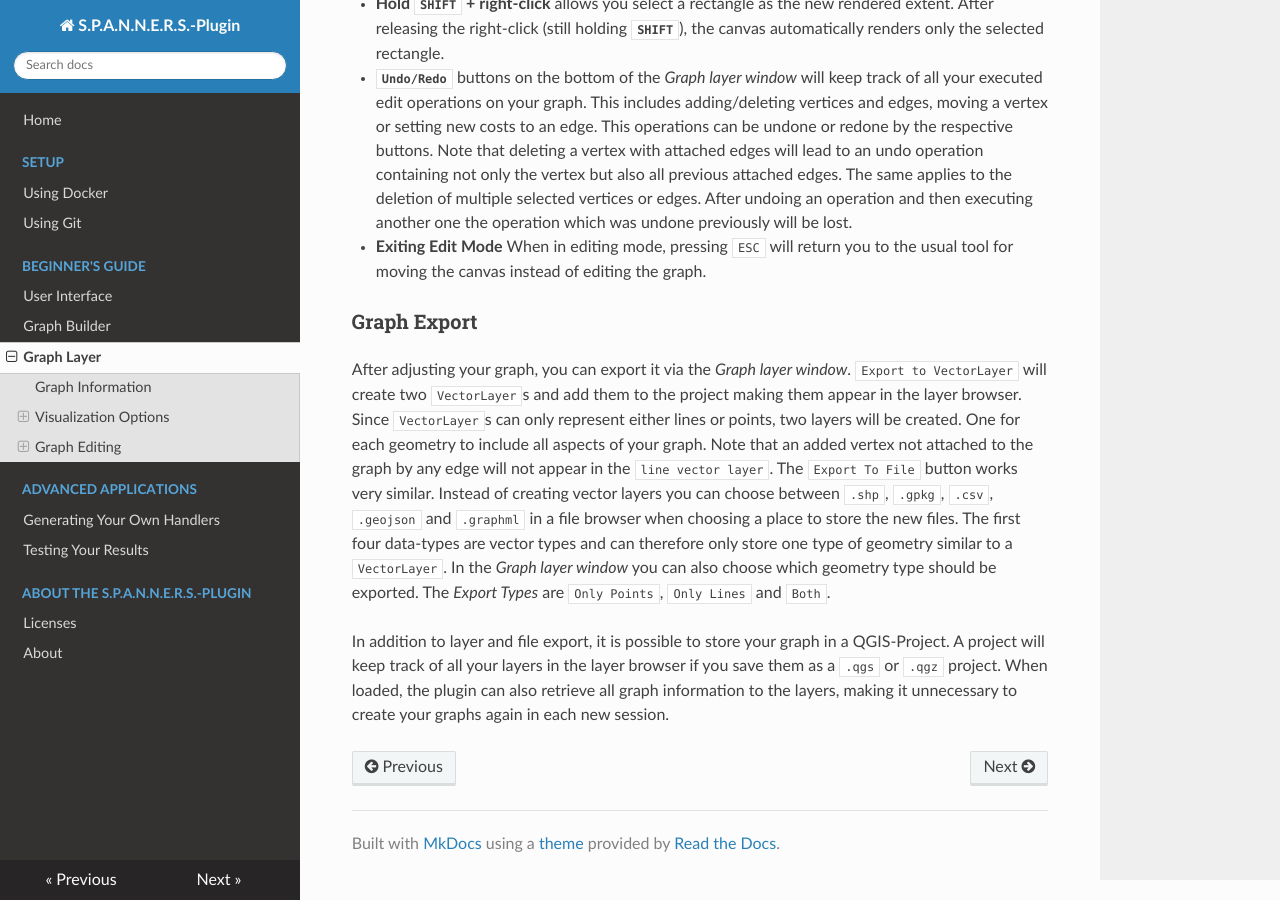
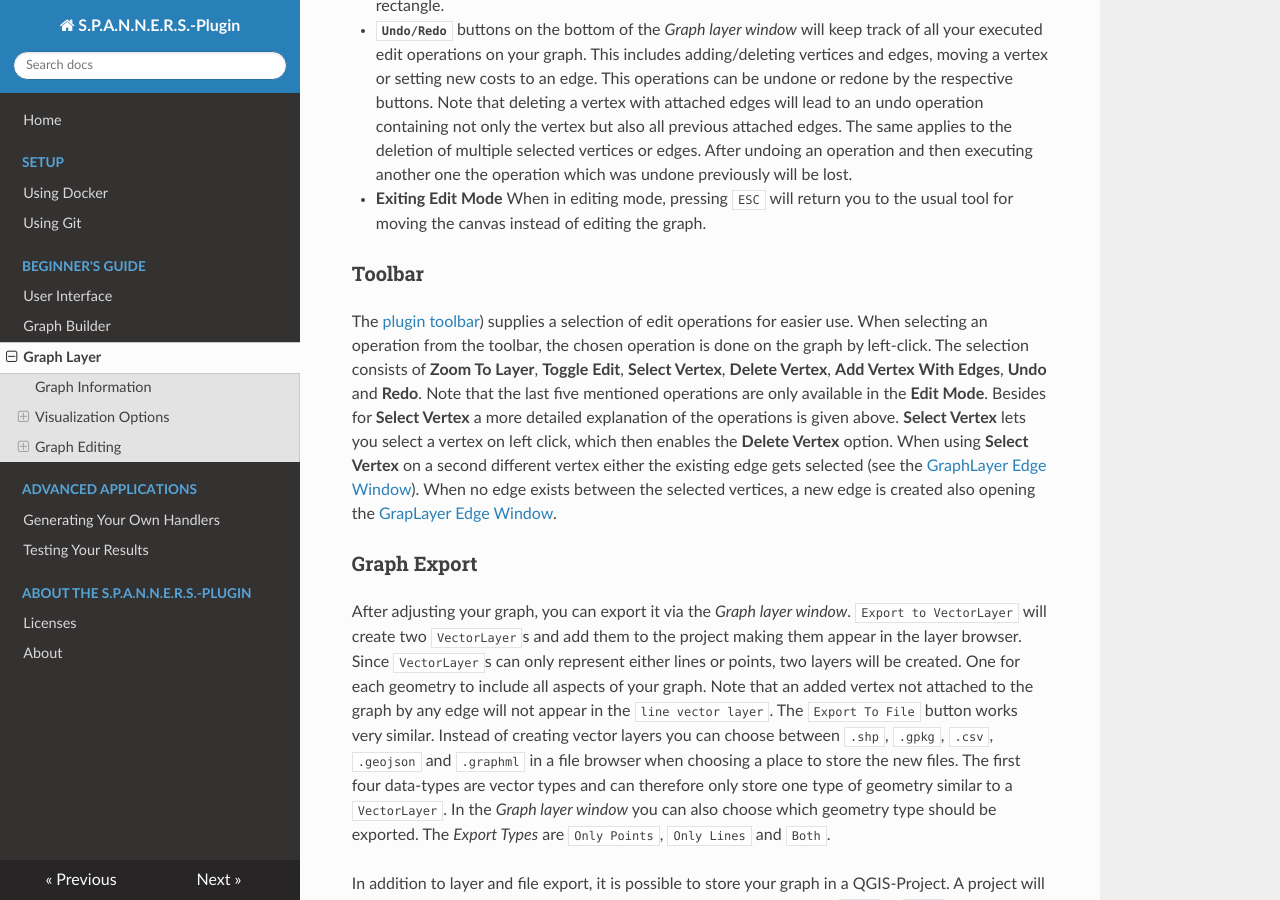
Before and after one commit to S-P-A-N-N-E-R-S/HandbookWebsite, an MkDocs documentation site: the page built from docs/graphlayer.md, in a window 1280 px wide and 900 px high, scrolled down 3564 px. Built offline with MkDocs 1.6.1, drawn with Linux system fonts in a browser that asks for light colours; nearby versions of some CDN libraries; some of the changed text lies outside the part shown.

Commit message:
Add information about plugin toolbar

```diff
--- a/docs/graphlayer.md
+++ b/docs/graphlayer.md
@@ -86,6 +86,9 @@
 
 - __Exiting Edit Mode__ When in editing mode, pressing `ESC` will return you to the usual tool for moving the canvas instead of editing the graph.
 
+### Toolbar <!--Plugin Toolbar Bild muss angepasst werden (nach Mergen)-->
+The [plugin toolbar](#openpluginwindow)) <!--Wie kann man auf Bilder in anderen .mds verweisen--> supplies a selection of edit operations for easier use. When selecting an operation from the toolbar, the chosen operation is done on the graph by left-click. The selection consists of **Zoom To Layer**, **Toggle Edit**, **Select Vertex**, **Delete Vertex**, **Add Vertex With Edges**, **Undo** and **Redo**. Note that the last five mentioned operations are only available in the **Edit Mode**. Besides for **Select Vertex** a more detailed explanation of the operations is given above. **Select Vertex** lets you select a vertex on left click, which then enables the **Delete Vertex** option. When using **Select Vertex** on a second different vertex either the existing edge gets selected (see the [GraphLayer Edge Window](#GraphLayerEdgeWindow)). When no edge exists between the selected vertices, a new edge is created also opening the [GrapLayer Edge Window](#GraphLayerEdgeWindow).
+
 ### Graph Export
 After adjusting your graph, you can export it via the _Graph layer window_. `Export to VectorLayer` will create two `VectorLayer`s and add them to the project making them appear in the layer browser. Since `VectorLayer`s can only represent either lines or points, two layers will be created. One for each geometry to include all aspects of your graph. Note that an added vertex not attached to the graph by any edge will not appear in the `line vector layer`. The `Export To File` button works very similar. Instead of creating vector layers you can choose between `.shp`, `.gpkg`, `.csv`, `.geojson` and `.graphml` in a file browser when choosing a place to store the new files. The first four data-types are vector types and can therefore only store one type of geometry similar to a `VectorLayer`. In the _Graph layer window_ <!-- habe es jetzt überall so geschrieben (in den Bildern steht das auch mit Groß- und Kleinbuchstaben gemischt)--> you can also choose which geometry type should be exported. The _Export Types_ are `Only Points`, `Only Lines` and `Both`.
 
```
